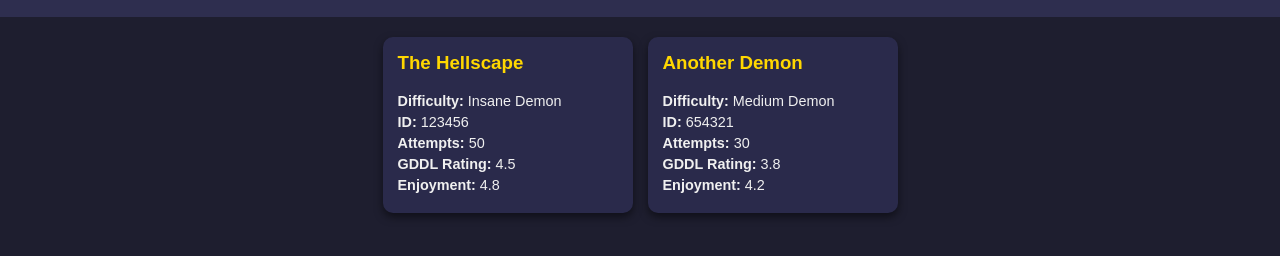
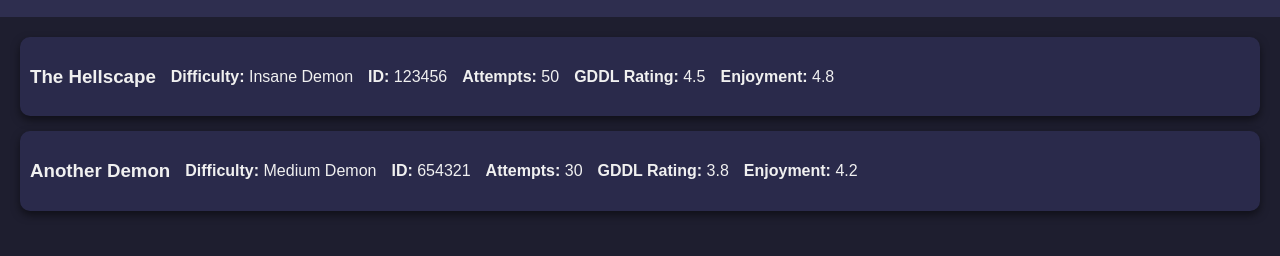
Before and after one commit to nannyflowers/demonlist, a plain HTML site: page index.html in a window 1280 px wide. Shown: the part 60-316 px from the top of the page. Drawn offline with Linux system fonts and the light colour scheme.

Commit message:
Update style.css

```diff
--- a/style.css
+++ b/style.css
@@ -20,18 +20,19 @@
 
 #demon-list {
     display: flex;
-    flex-wrap: wrap;
-    justify-content: center;
+    flex-direction: column;
     gap: 15px;
     padding: 20px;
 }
 
 .demon-card {
+    display: flex;
+    align-items: center;
     background-color: #2a2a4b;
     border-radius: 10px;
+    padding: 10px;
+    gap: 15px;
     box-shadow: 0 4px 8px rgba(0,0,0,0.5);
-    padding: 15px;
-    width: 220px;
     transition: transform 0.2s;
 }
 
@@ -39,12 +40,29 @@
     transform: translateY(-5px);
 }
 
-.demon-card h3 {
-    margin-top: 0;
+.demon-card img {
+    width: 180px;
+    height: 100px;
+    object-fit: cover;
+    border-radius: 8px;
+}
+
+.demon-info {
+    flex: 1;
+}
+
+.demon-info h3 {
+    margin: 0;
+    font-size: 1.2em;
     color: #ffd700;
 }
 
-.demon-card p {
-    margin: 5px 0;
+.demon-info p {
+    margin: 2px 0;
     font-size: 0.9em;
 }
+
+.demon-icon {
+    width: 40px;
+    height: 40px;
+}
```
